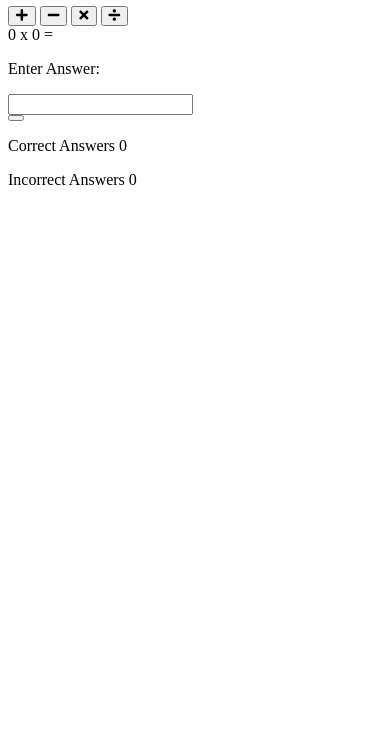
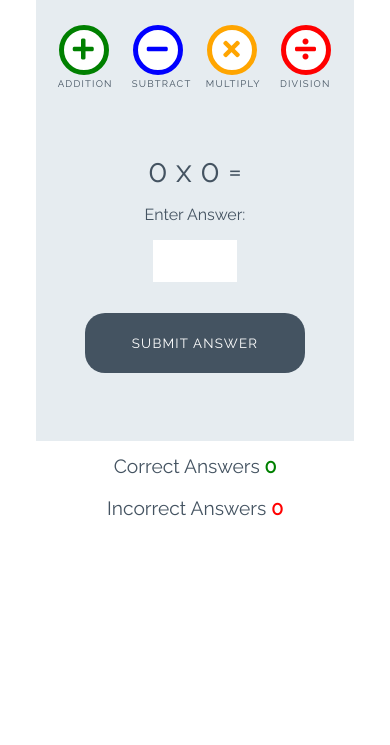
Before and after one commit to 0oSaraho0/love-maths, a plain HTML site: page index.html in a window 390 px wide. Shown: the part 99-844 px from the top of the page. Drawn offline with Linux system fonts and the light colour scheme.

Commit message:
add styles for game

```diff
--- /dev/null
+++ b/assets/css/style.css
@@ -0,0 +1,252 @@
+/* --------- Global style */
+
+body {
+    background-color: white;
+    font-family: "Raleway", sans-serif;
+    color: #445361;
+    text-align: center;
+}
+
+/* --------- Heading */
+
+.heading {
+    text-align: center;
+    font-size: 2.5rem;
+}
+
+.logo {
+    height: 40px;
+    padding-right: 5px;
+}
+
+/* --------- Game layout */
+
+.game-area {
+    background-color: #E6ECF0;
+    box-sizing: border-box;
+    width: 85%;
+    height: 65vh;
+    max-height: 450px;
+    max-width: 830px;
+    margin-left: auto;
+    margin-right: auto;
+    padding: 1%;
+}
+
+.question-area {
+    width: 50%;
+    font-size: 2rem;
+    margin: auto;
+    padding: 50px 0;
+}
+
+.question-area span {
+    padding: 0 15px;
+}
+
+.score-area {
+    margin: 5px auto;
+    width: 60%;
+    font-size: 1.2rem;
+}
+
+.controls-area {
+    width: 85%;
+    margin: 30px auto;
+}
+
+#score {
+    color: green;
+    font-weight: bold;
+}
+
+#incorrect {
+    color: red;
+    font-weight: bold;
+}
+
+.answer-message {
+    display: none;
+    font-size: 1rem;
+}
+
+#answer-box {
+    border: none;
+    color: #445361;
+    display: inline-block;
+    height: 40px;
+    width: 80px;
+    font-size: 1.2rem;
+}
+
+.scores {
+    display: inline-block;
+    padding: 25px;
+}
+
+/* --------- Buttons */
+
+.btn {
+    width: 220px;
+    height: 60px;
+    font-family: "Raleway", sans-serif;
+    text-transform: uppercase;
+    letter-spacing: 1.2px;
+    color: white;
+}
+
+.btn:focus {
+    outline: none;
+}
+
+.btn--big {
+    padding-top: 10px;
+    border-radius: 50%;
+    background-color: white;
+    border: 10px solid;
+    width: 100px;
+    height: 100px;
+    font-size: 3.2rem;
+    margin: 0 30px;
+    transition: all 0.5s;
+}
+
+.btn--big::after{
+    content: attr(data-type);
+    font-size: 1rem;
+    color: #445361;
+    position: relative;
+    left: -0.5em;
+}
+
+.btn--blue {
+    border-color: blue;
+    color: blue;
+}
+
+.btn--blue:active,
+.btn--blue:hover {
+    background-color: darkblue;
+    color: white;
+}
+
+.btn--orange {
+    border-color: orange;
+    color: orange;
+}
+
+.btn--orange:active,
+.btn--orange:hover {
+    background-color: darkorange;
+    color: white;
+}
+
+.btn--red {
+    border-color: red;
+    color: red;
+}
+
+.btn--red:active,
+.btn--red:hover {
+    background-color: darkred;
+    color: white;
+}
+
+.btn--green {
+    border-color: green;
+    color: green;
+}
+
+.btn--green:active,
+.btn--green:hover {
+    background-color: darkgreen;
+    color: white;
+}
+
+.btn--gray {
+    margin-top: 25px;
+    background-color: #445361;
+    border: 1px transparent;
+    border-radius: 20px;
+}
+
+.btn--gray:active,
+.btn--gray:hover {
+    background-color: #0d1013;
+}
+
+/* --------- Media queries */
+
+@media (max-width: 414px) {
+    .controls-area {
+        width: 100%;
+    }
+
+    .btn--big {
+        margin: 0 10px;
+        padding: 5px;
+        border: 5px solid;
+        width: 50px;
+        height: 50px;
+        font-size: 1.5rem;
+    }
+
+    .btn--big::after {
+        font-size: 0.6rem;
+        left: -0.7rem;
+    }
+
+    .question-area {
+        padding: 10% 0;
+        width: 100%;
+    }
+
+    .question-area span {
+        padding: 0;
+    }
+
+    .answer-message {
+        display: block;
+    }
+
+    #answer-box {
+        display: block;
+        margin: 0 auto;
+    }
+    .btn--gray {
+        margin-top: 0;
+    }
+
+    .score-area {
+        width: 100%;
+    }
+
+    .scores {
+        margin: 0.5em auto;
+        display: block;
+        padding: 5px;
+    }
+
+    .heading {
+        font-size: 2rem;
+    }
+}
+
+@media (max-width: 320px) {
+    .game-area {
+        height: 70vh;
+    }
+
+    .controls-area {
+        width: 75%;
+        margin: 10px auto;
+    }
+
+    .btn--big {
+        margin: 10px 10px;
+    }
+    .question-area {
+        padding: 10px 0;
+    }
+
+}
--- a/index.html
+++ b/index.html
@@ -1,31 +1,36 @@
+<!DOCTYPE html>
 <html lang="en">
+
 <head>
     <meta charset="UTF-8">
-    <meta http-equiv="X-UA-Compatible" content="IE=edge">
     <meta name="viewport" content="width=device-width, initial-scale=1.0">
-    <!--font awesome and google fonts links-->
-    <link rel="stylesheet" href="https://use.fontawesome.com/releases/v5.7.2/css/all.css" integrity="sha384-fnmOCqbTlWIlj8LyTjo7mOUStjsKC4pOpQbqyi7RrhN7udi9RwhKkMHpvLbHG9Sr" crossorigin="anonymous">
+
+    <!-- font awesome and google fonts -->
+    <link rel="stylesheet" href="https://use.fontawesome.com/releases/v5.7.2/css/all.css"
+        integrity="sha384-fnmOCqbTlWIlj8LyTjo7mOUStjsKC4pOpQbqyi7RrhN7udi9RwhKkMHpvLbHG9Sr" crossorigin="anonymous">
     <link href="https://fonts.googleapis.com/css?family=Raleway%7CRighteous" rel="stylesheet">
-    <link rel="stylesheet" href="assets/CSS/style.css">
+
+    <link rel="stylesheet" href="assets/css/style.css">
     <title>Document</title>
 </head>
+
 <body>
     <h1 class="heading">
-        <img class="logo" src="assets/images/logo.png" alt="logo">Love Maths
+        <img class="logo" src="assets/images/logo.png" alt="logo"> Love Maths
     </h1>
 
     <div class="game-area">
         <div class="controls-area">
-            <button class="btn btn--big btn--green">
+            <button data-type="addition" class="btn btn--big btn--green">
                 <i class="fas fa-plus"></i>
             </button>
-            <button class="btn btn--big btn--blue">
+            <button data-type="subtract" class="btn btn--big btn--blue">
                 <i class="fas fa-minus"></i>
             </button>
-            <button class="btn btn--big btn--orange">
+            <button data-type="multiply" class="btn btn--big btn--orange">
                 <i class="fas fa-times"></i>
             </button>
-            <button class="btn btn--big btn--red">
+            <button data-type="division" class="btn btn--big btn--red">
                 <i class="fas fa-divide"></i>
             </button>
         </div>
@@ -37,15 +42,15 @@
             <p class="answer-message">Enter Answer:</p>
             <input id="answer-box" type="number">
         </div>
-        <button class="btn btn--grey"></button>
-    </div>
-    <div class="score-area">
-        <p class="scores"> Correct Answers <span id="score">0</span>
-        </p>
-        <p Class="Scores"> Incorrect Answers <span id="incorrect">0</span></p>
-
+        <button data-type="submit" class="btn btn--gray">Submit Answer</button>
     </div>
 
-    <script src="assets/js/scripts.js"></script>
+    <div class="score-area">
+        <p class="scores">Correct Answers <span id="score">0</span></p>
+        <p class="scores">Incorrect Answers <span id="incorrect">0</span></p>
+    </div>
+
+    <script src="assets/js/script.js"></script>
 </body>
+
 </html>
```
Also changed, not shown: assets/CSS/style.css (deleted).
